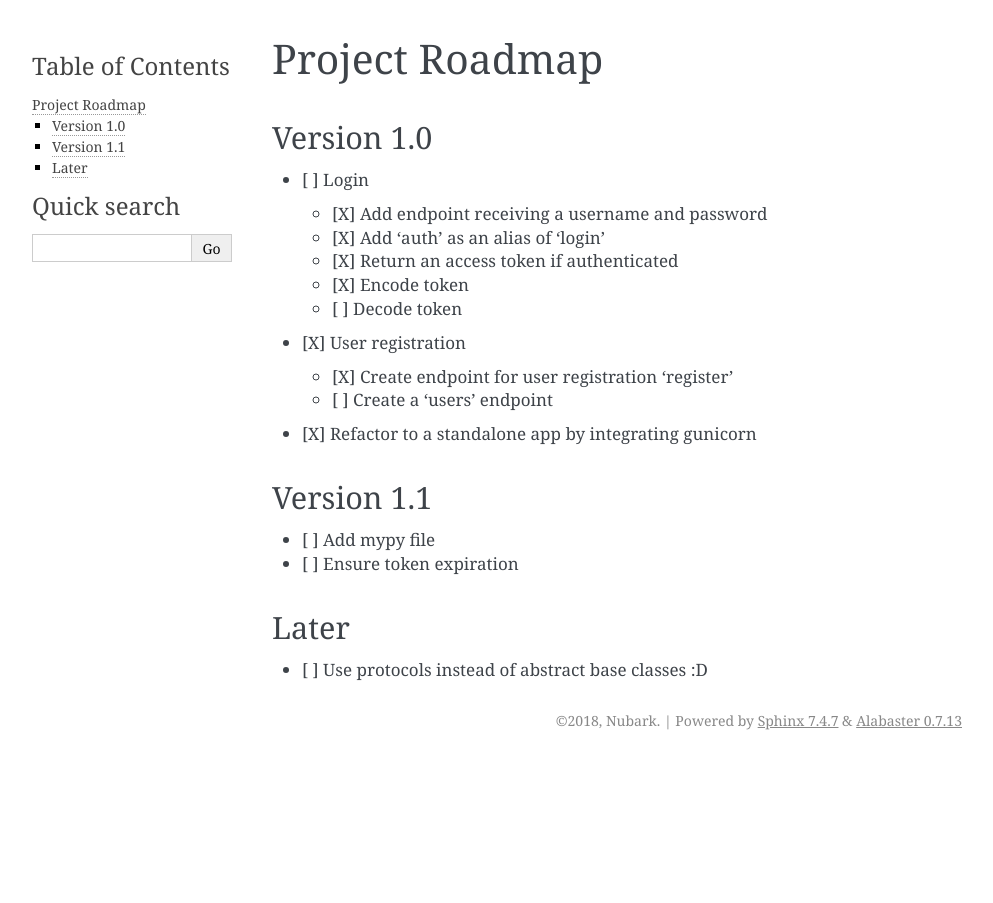
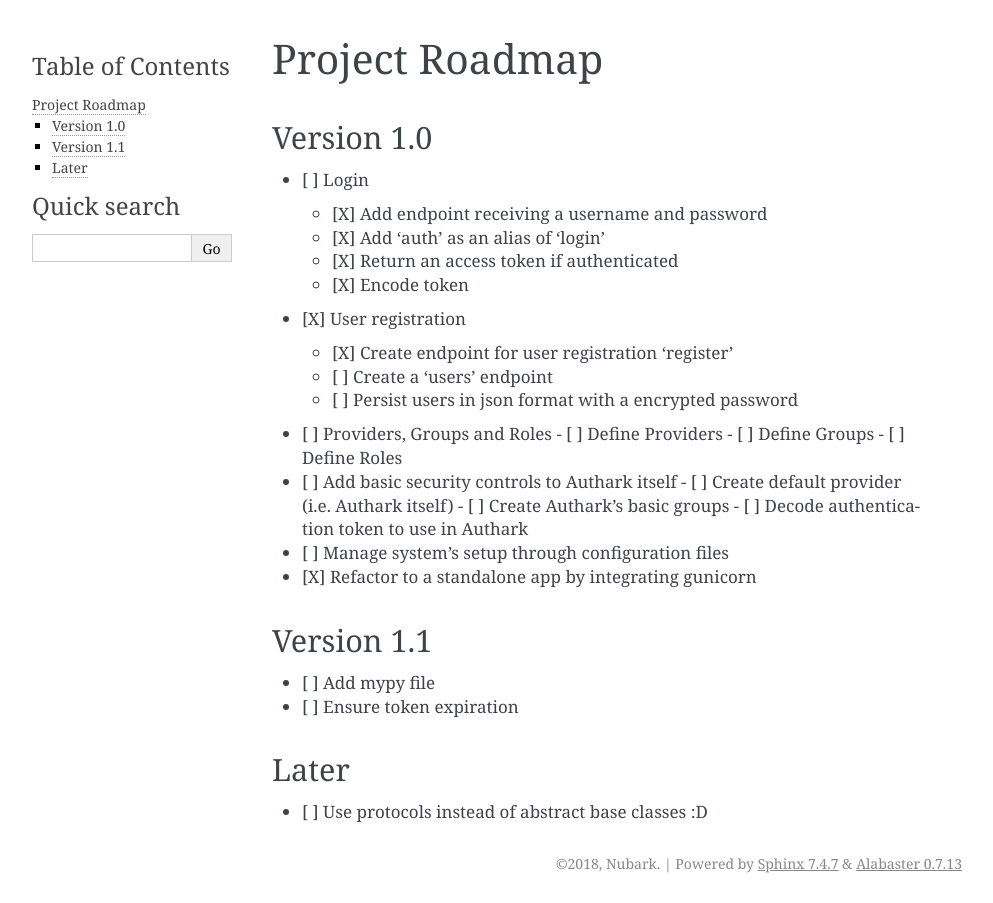
Before and after one commit to knowark/authark, a Sphinx documentation site: the page built from docs/roadmap.rst, in a window 1280 px wide. Shown: the whole page, without its empty margins (148-1141 px from the left). Built offline with Sphinx 7.4.7, drawn with Linux system fonts in a browser that asks for light colours.

Commit message:
Update 1.0 version roadmap

```diff
--- a/docs/roadmap.rst
+++ b/docs/roadmap.rst
@@ -11,14 +11,24 @@ Version 1.0
   - [X] Add 'auth' as an alias of 'login'
   - [X] Return an access token if authenticated
   - [X] Encode token
-  - [ ] Decode token
 
 - [X] User registration
 
   - [X] Create endpoint for user registration 'register'
+  - [ ] Create a 'users' endpoint
+  - [ ] Persist users in json format with a encrypted password
 
-  - [ ] Create a 'users' endpoint
+- [ ] Providers, Groups and Roles
+  - [ ] Define Providers
+  - [ ] Define Groups
+  - [ ] Define Roles
 
+- [ ] Add basic security controls to Authark itself
+  - [ ] Create default provider (i.e. Authark itself)
+  - [ ] Create Authark's basic groups
+  - [ ] Decode authentication token to use in Authark
+
+- [ ] Manage system's setup through configuration files
 - [X] Refactor to a standalone app by integrating gunicorn
 
 Version 1.1
```
